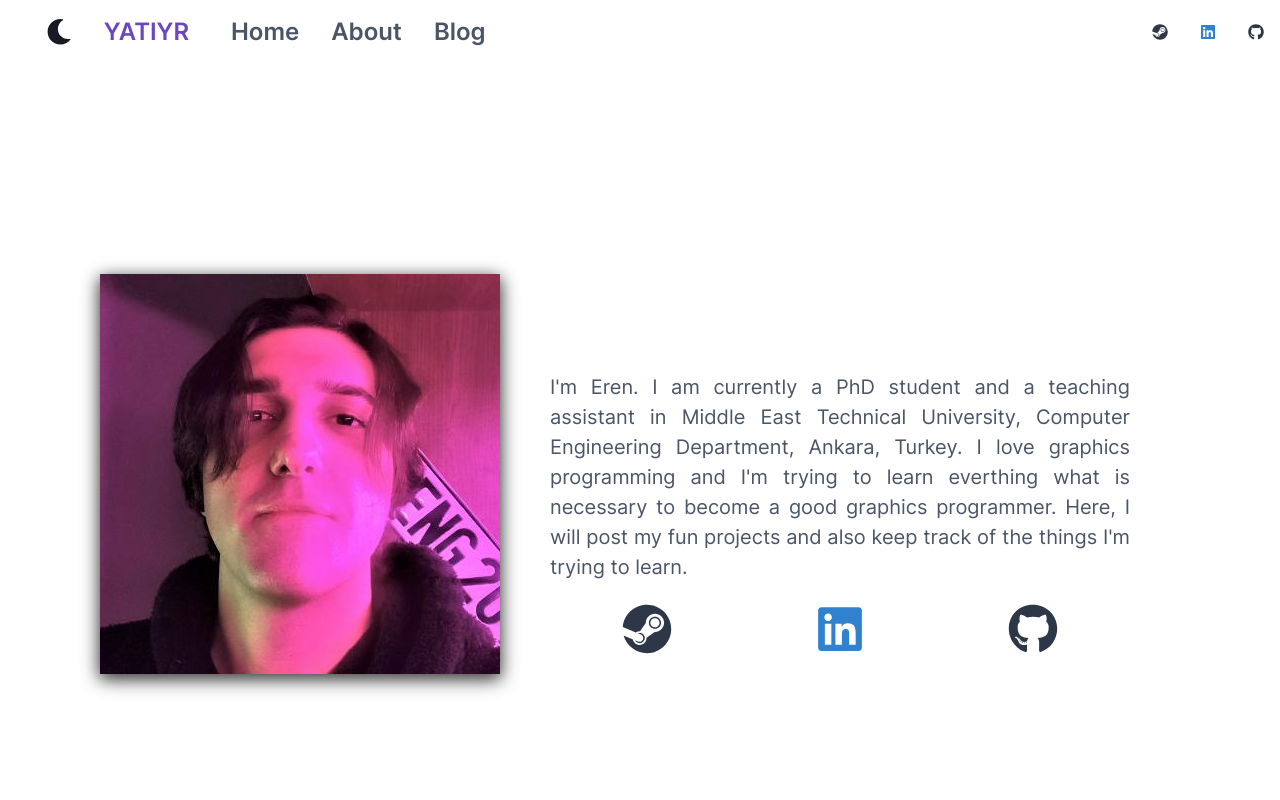
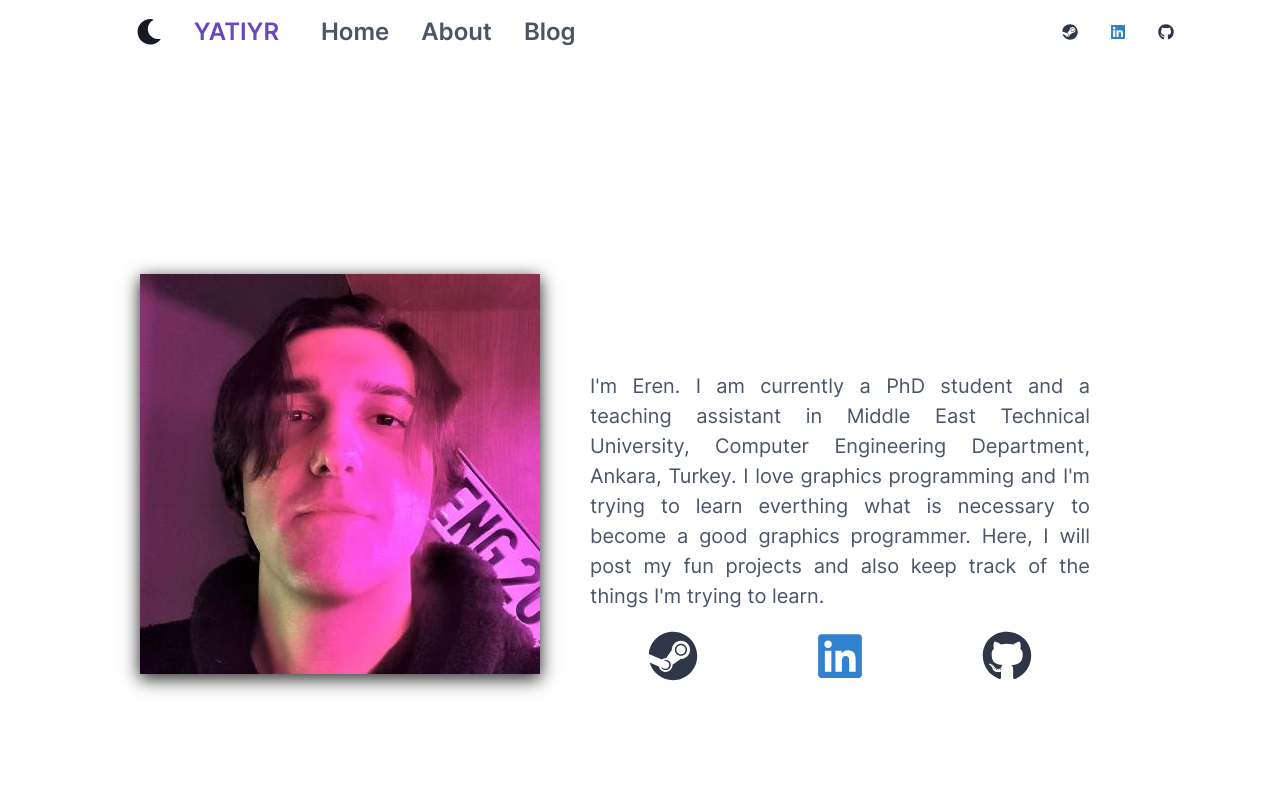
Before and after one commit to yatiyr/YatiyrPortfolio, a Next.js app in the folder front-end/: page /about in a window 1280 px wide. Shown: the top 800 px of the page. Built offline with nearby package versions, Linux system fonts and the light colour scheme.

Commit message:
layout changed for widescreens.

```diff
--- a/front-end/components/layouts/BaseLayout.tsx
+++ b/front-end/components/layouts/BaseLayout.tsx
@@ -1,4 +1,4 @@
-import { Flex, useColorModeValue } from '@chakra-ui/react';
+import { Flex, useColorModeValue, Box } from '@chakra-ui/react';
 import DarkModeSwitch from 'components/ui/DarkModeSwitch';
 import Footer from 'components/sections/Footer';
 import Header from 'components/sections/Header';
@@ -6,7 +6,6 @@ import { useState, useEffect } from 'react';
 import ViewApi from 'lib/api/views';
 import Head from 'next/head';
 import axios from 'axios';
-
 interface BaseLayoutProps {
     user : any;
     loading : any;
@@ -62,11 +61,24 @@ const BaseLayout = (props : BaseLayoutProps) => {
           alignItems="stretch"
           backgroundColor={props.backgroundColor}
         >
+          <Flex
+            direction="column"
+            justifySelf="center"
+            alignSelf="center"
+            width={{sm: "100%", lmd: "100%", md: "100%", lg: "80%", xl: "1100px", "2xl": "1300px"}}>
             <Header
-                user={user}
-                loading={loading}/>
-            {children}
-            {/* Buraya footer girecek */}
+              user={user}
+              loading={loading}/>
+          </Flex>
+          <Flex
+          direction="column"
+            justifySelf="center"
+            alignItems="center"
+            alignSelf="center"
+            width={{sm: "100%", lmd: "100%", md: "100%", lg: "100%", xl: "1200px", "2xl": "1400px"}}>
+              {children}
+              {/* Buraya footer girecek */}
+          </Flex>
             <Footer/>
         </Flex>
     </>
```
